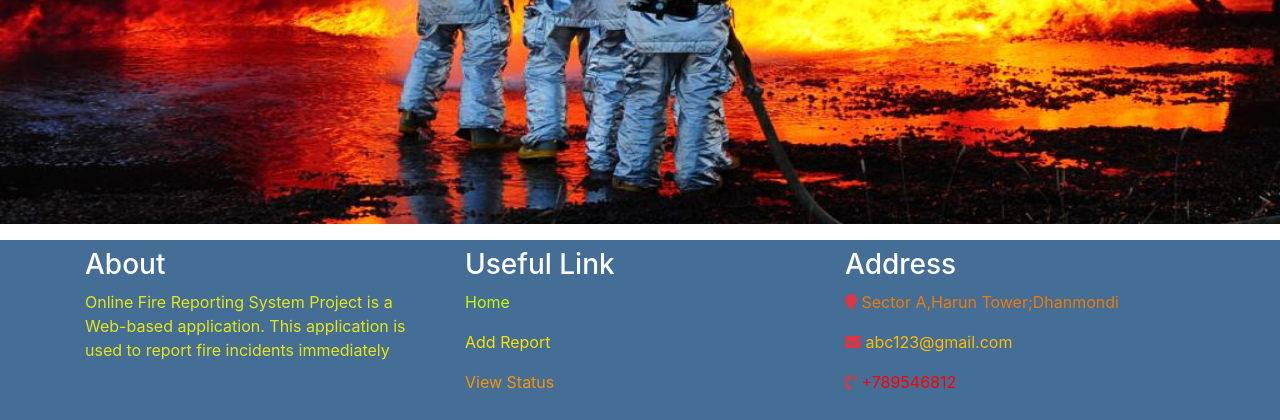
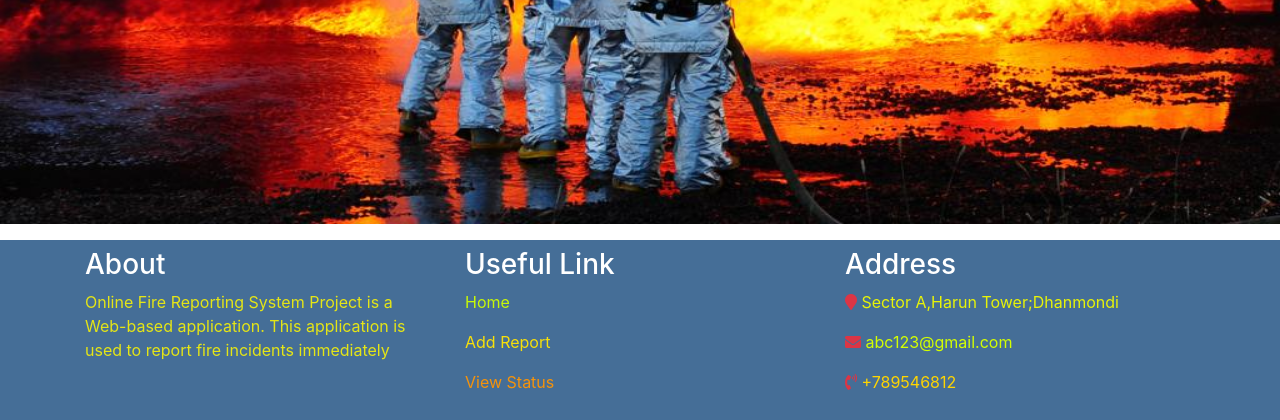
Before and after one commit to Fire-Fighter-Service/Fire-Fighter-project, a Django app: page / in a window 1280 px wide. Shown: the part 492-912 px from the top of the page. Run offline with Django 3.2, Linux system fonts and the light colour scheme; some libraries are stand-ins or nearby versions.

Commit message:
Update footer.html

```diff
--- a/OnlineFire_ReportingSystem/firereport/templates/footer.html
+++ b/OnlineFire_ReportingSystem/firereport/templates/footer.html
@@ -17,9 +17,9 @@
 
             <div class="col-md-4 mt-2">
                 <h3 class="text-white">Address</h3>
-                <p style="color: rgb(237, 122, 7); font-size : 16px"><i class="fa fa-map-marker text-danger"></i> Sector A,Harun Tower;Dhanmondi </p>
-                <p style="color: rgb(255, 187, 0); font-size : 16px"><i class="fa fa-envelope text-danger"></i> abc123@gmail.com </p>
-                <p style="color: rgb(255, 0, 0); font-size : 16px"><i class="fas fa-phone-volume text-danger"></i> +789546812</p>
+                <p style="color: rgb(232, 244, 7); font-size : 16px"><i class="fa fa-map-marker text-danger"></i> Sector A,Harun Tower;Dhanmondi </p>
+                <p style="color: rgb(212, 255, 0); font-size : 16px"><i class="fa fa-envelope text-danger"></i> abc123@gmail.com </p>
+                <p style="color: rgb(255, 213, 0); font-size : 16px"><i class="fas fa-phone-volume text-danger"></i> +789546812</p>
             </div>
 
         </div>
```
